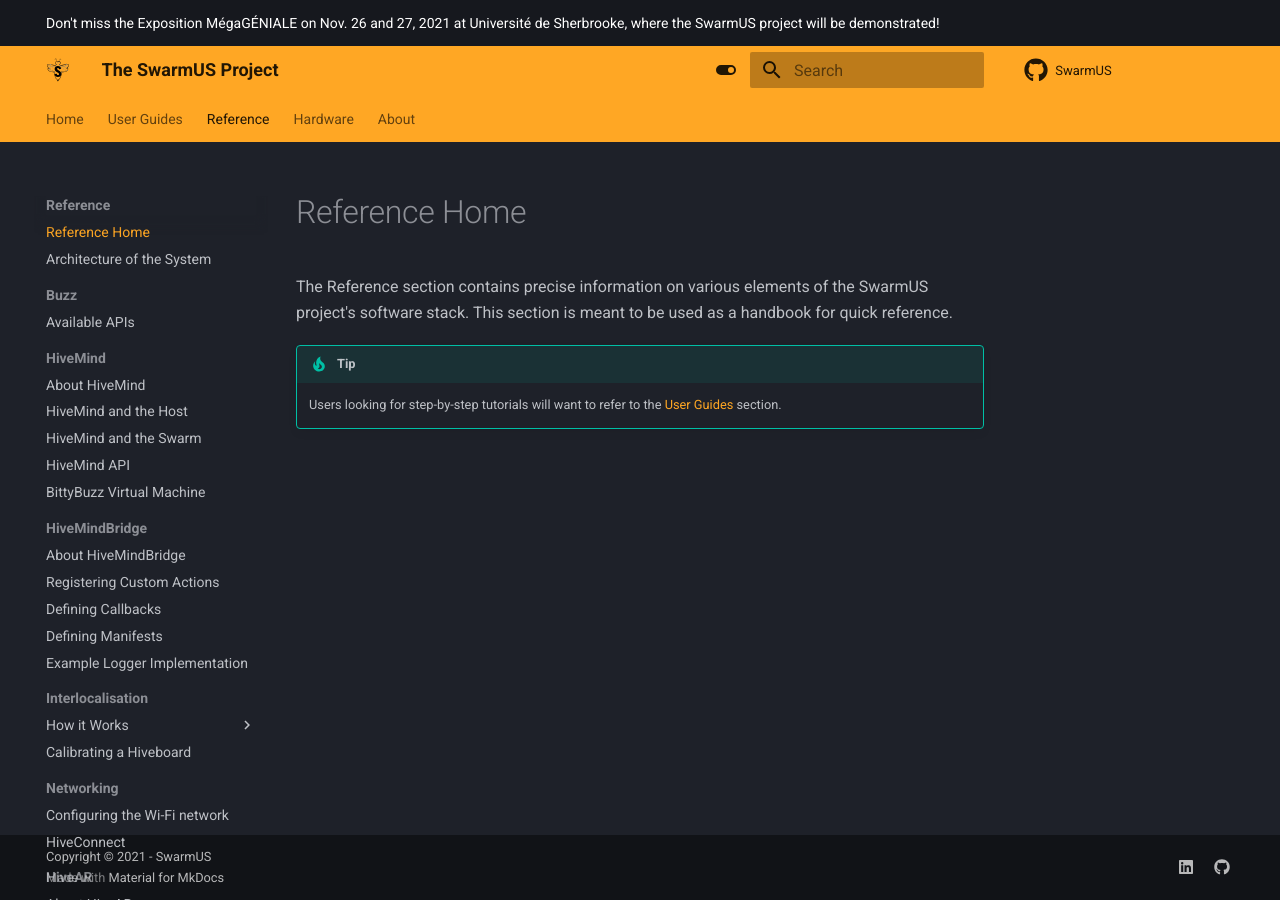
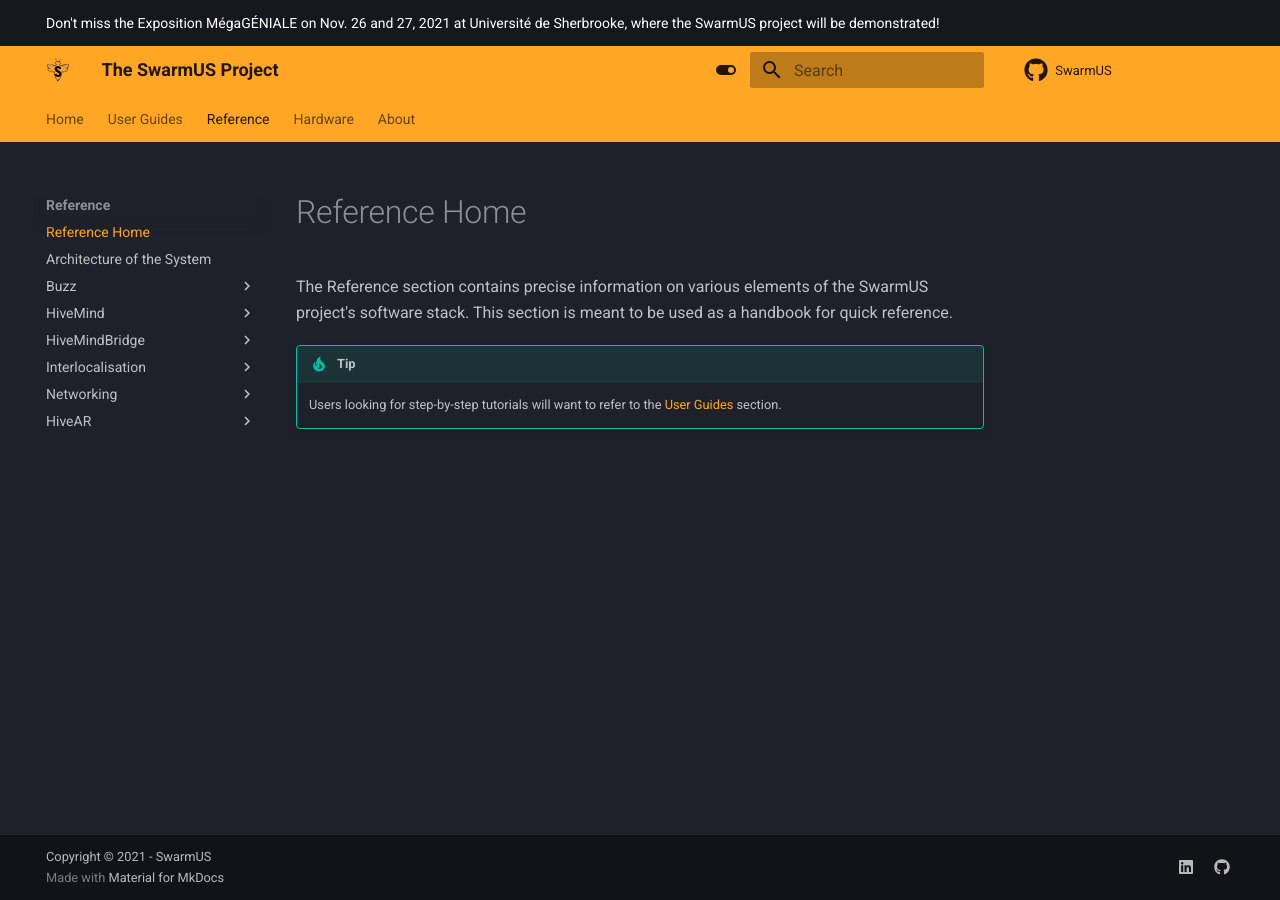
Before and after one commit to SwarmUS/SwarmUS-doc, an MkDocs documentation site: the page built from docs/sections/reference/index.md, in a window 1280 px wide. Built offline with MkDocs 1.6.1 and Material for MkDocs 9.7.7, drawn with Linux system fonts in a browser that asks for light colours.

Commit message:
dont expand sidebar

```diff
--- a/mkdocs.yml
+++ b/mkdocs.yml
@@ -74,8 +74,6 @@
     - navigation.tabs
     - navigation.tabs.sticky
     - navigation.top
-    - navigation.tracking
-    - navigation.sections
 
   logo: assets/SVG_S_Swarm_Abeille.svg
   favicon: assets/SVG_S_Swarm_Abeille.svg
```
